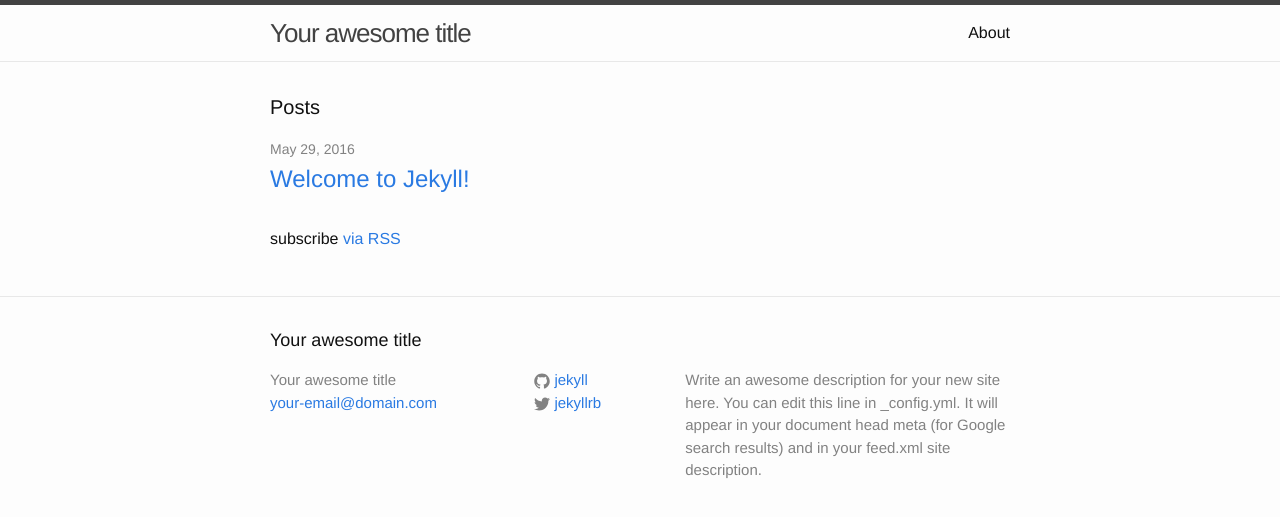
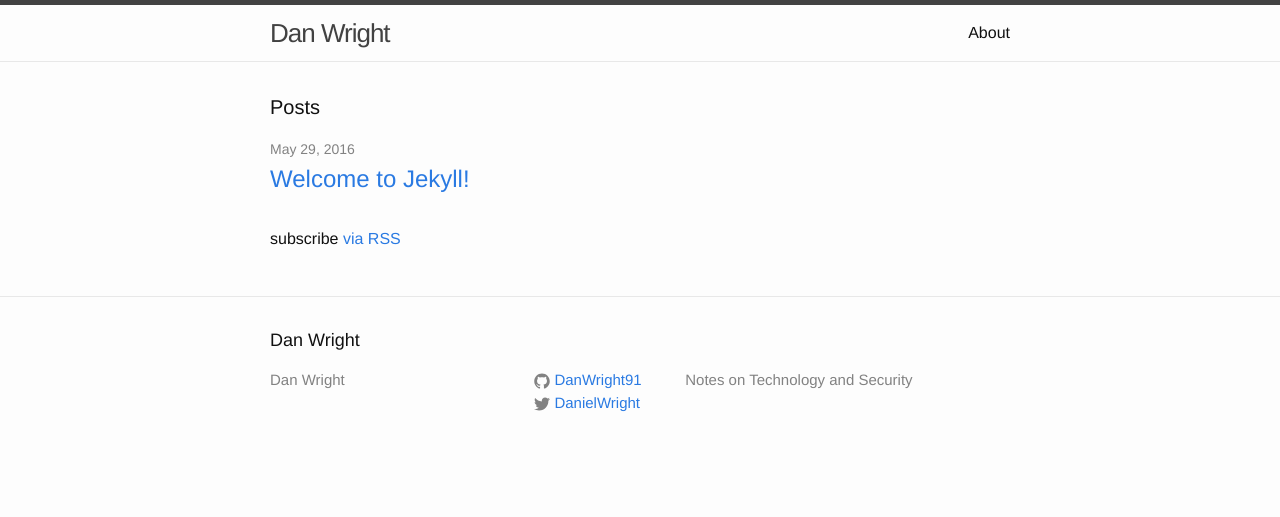
Before and after one commit to DanHatesNumbers/danhatesnumbers.github.io, a Jekyll site: the page built from index.html, in a window 1280 px wide. Shown: the top 517 px of the page. Built offline with Jekyll 4.4.1, drawn with Linux system fonts in a browser that asks for light colours.

Commit message:
Filled out settings in _config.yml

```diff
--- a/_config.yml
+++ b/_config.yml
@@ -6,16 +6,13 @@
 # 'jekyll serve'. If you change this file, please restart the server process.
 
 # Site settings
-title: Your awesome title
-email: your-email@domain.com
+title: Dan Wright
 description: > # this means to ignore newlines until "baseurl:"
-  Write an awesome description for your new site here. You can edit this
-  line in _config.yml. It will appear in your document head meta (for
-  Google search results) and in your feed.xml site description.
+    Notes on Technology and Security
 baseurl: "" # the subpath of your site, e.g. /blog
-url: "http://yourdomain.com" # the base hostname & protocol for your site
-twitter_username: jekyllrb
-github_username:  jekyll
+url: "https://danwright91.github.io" # the base hostname & protocol for your site
+twitter_username: DanielWright
+github_username:  DanWright91
 
 # Build settings
 markdown: kramdown
```
